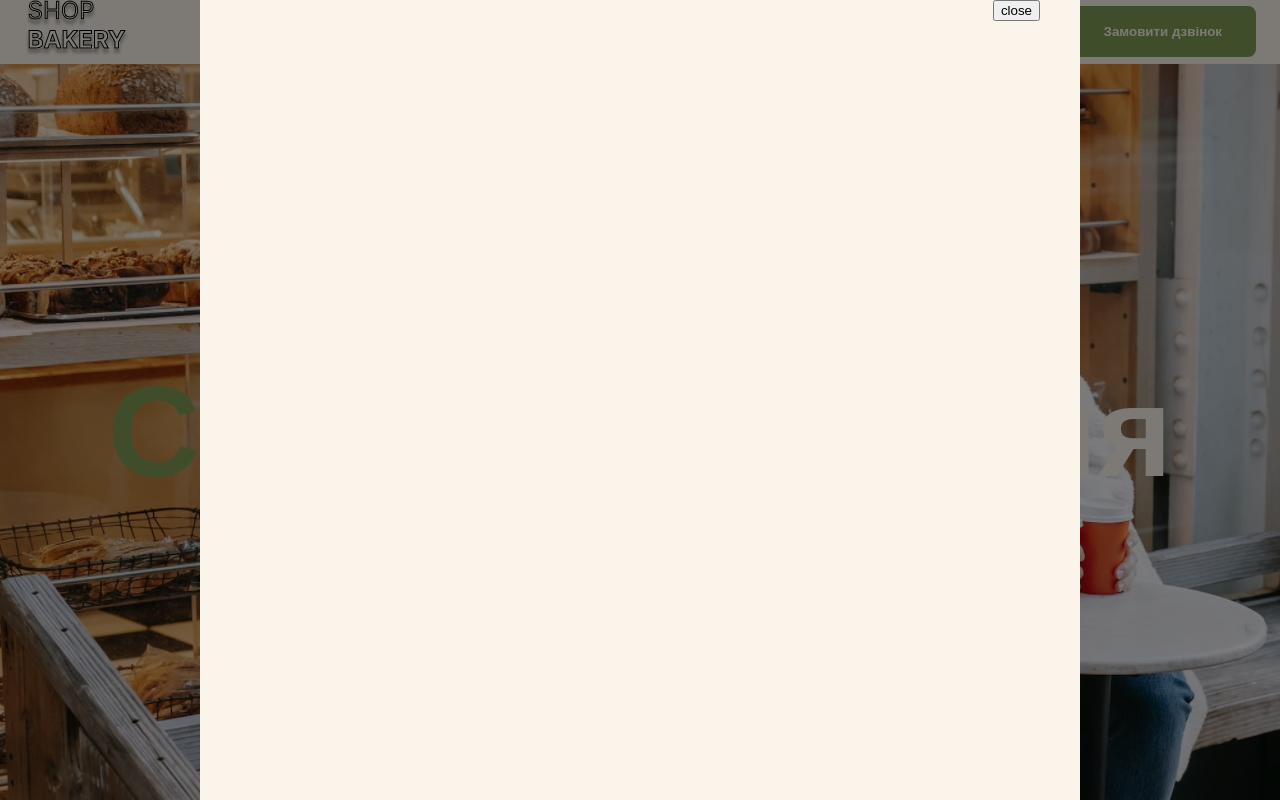
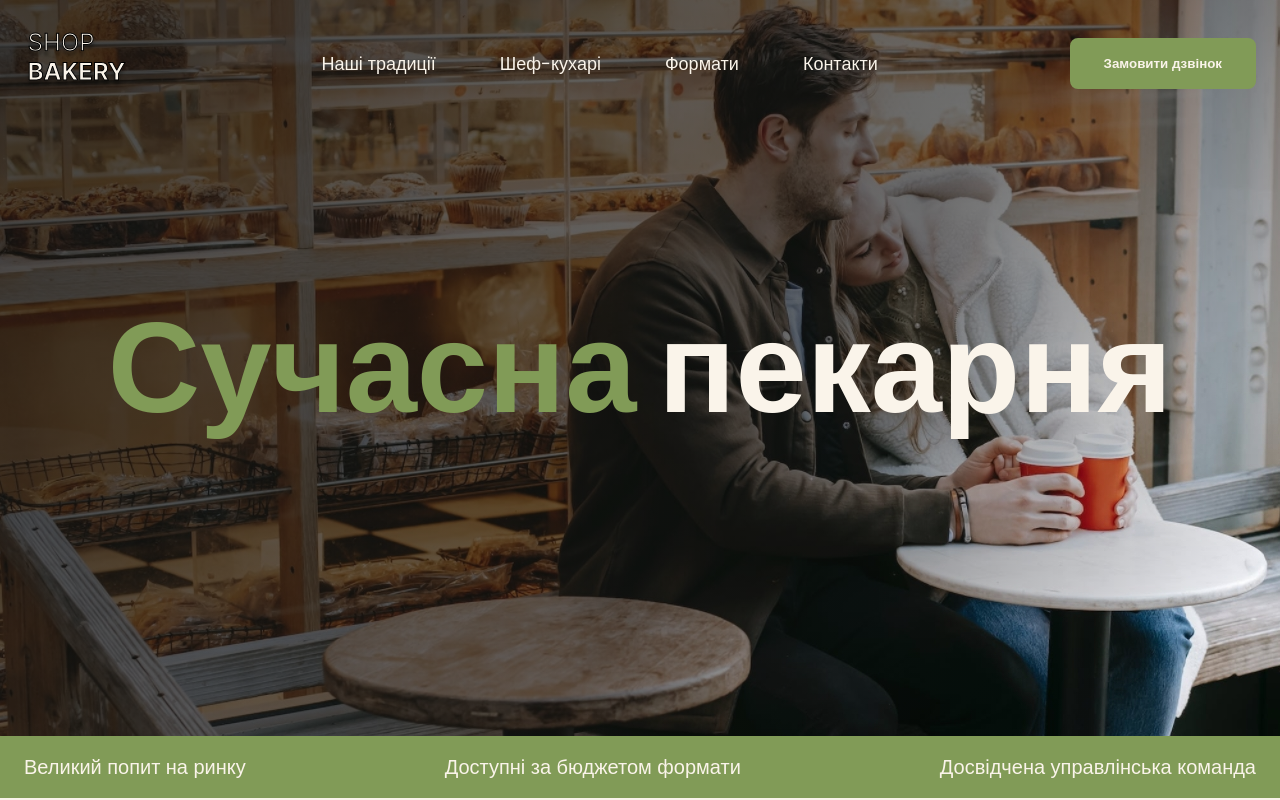
Before and after one commit to mrsy-21/bakery-website, a plain HTML site: page index.html in a window 1280 px wide. Shown: the top 800 px of the page. Drawn offline with Linux system fonts and the light colour scheme.

Commit message:
Додано анімації. До кінця зверстаний фон першої секції

```diff
--- a/css/styles.css
+++ b/css/styles.css
@@ -59,6 +59,14 @@ a {
 }
 
 /* Header */
+.header {
+  position: absolute;
+  top: 0;
+  left: 0;
+  width: 100%;
+  padding-top: 32px;
+}
+
 .header-container {
   display: flex;
   align-items: center;
@@ -82,7 +90,13 @@ a {
 /* Hero section */
 .hero-section {
   padding: 272px 0;
-  background-image: url("../images/hero-background.jpeg");
+  background-image: linear-gradient(
+      126.97deg,
+      rgba(18, 18, 17, 0.78) 2.45%,
+      rgba(18, 18, 17, 0.6) 59.159%,
+      rgba(18, 18, 17, 0) 91.215%
+    ),
+    url("../images/hero-background.jpeg");
   background-repeat: no-repeat;
   background-position: center top;
   background-size: cover;
@@ -119,6 +133,7 @@ a {
 .link {
   color: var(--color-primary-light);
   text-decoration: none;
+  transition: color 0.3s;
 }
 
 .link:hover {
@@ -258,6 +273,11 @@ a {
     rgb(49, 38, 26) 100%
   );
   height: 444px;
+  transition: transform 0.3s;
+}
+
+.format-card:hover {
+  transform: scale(1.1);
 }
 
 .formats-container {
@@ -294,6 +314,10 @@ a {
   cursor: pointer;
   fill: var(--color-primary-dark);
   flex-shrink: 0;
+}
+
+.carousel-button.left {
+  transform: rotate(180deg);
 }
 
 .carousel-button:hover {
@@ -385,12 +409,16 @@ a {
   display: flex;
   align-items: center;
   justify-content: center;
+  padding: 20px 0;
+  transition: opacity 0.3s, visibility 0.3s;
 }
 
 .modal {
   position: relative;
-  width: 880px;
-  height: 880px;
+  width: 100%;
+  max-width: 880px;
+  height: 100%;
+  max-height: 880px;
   background-color: var(--color-primary-light);
   border-radius: 32px;
 }
--- a/index.html
+++ b/index.html
@@ -13,7 +13,7 @@
     />
   </head>
   <body>
-    <header>
+    <header class="header">
       <div class="container">
         <div class="header-container">
           <nav class="header-nav">
@@ -129,7 +129,7 @@
         <div class="container">
           <h2 class="section-title centered">Формати</h2>
           <div class="formats-container">
-            <button class="carousel-button" type="button">
+            <button class="carousel-button left" type="button">
               <svg width="16px" height="16px">
                 <use href="./images/icons.svg#icon-arrow"></use>
               </svg>
@@ -263,7 +263,7 @@
         </div>
       </div>
     </footer>
-    <div class="backdrop">
+    <div class="backdrop is-hidden">
       <div class="modal">
         <button class="modal-btn-close" class="button">close</button>
       </div>
```
